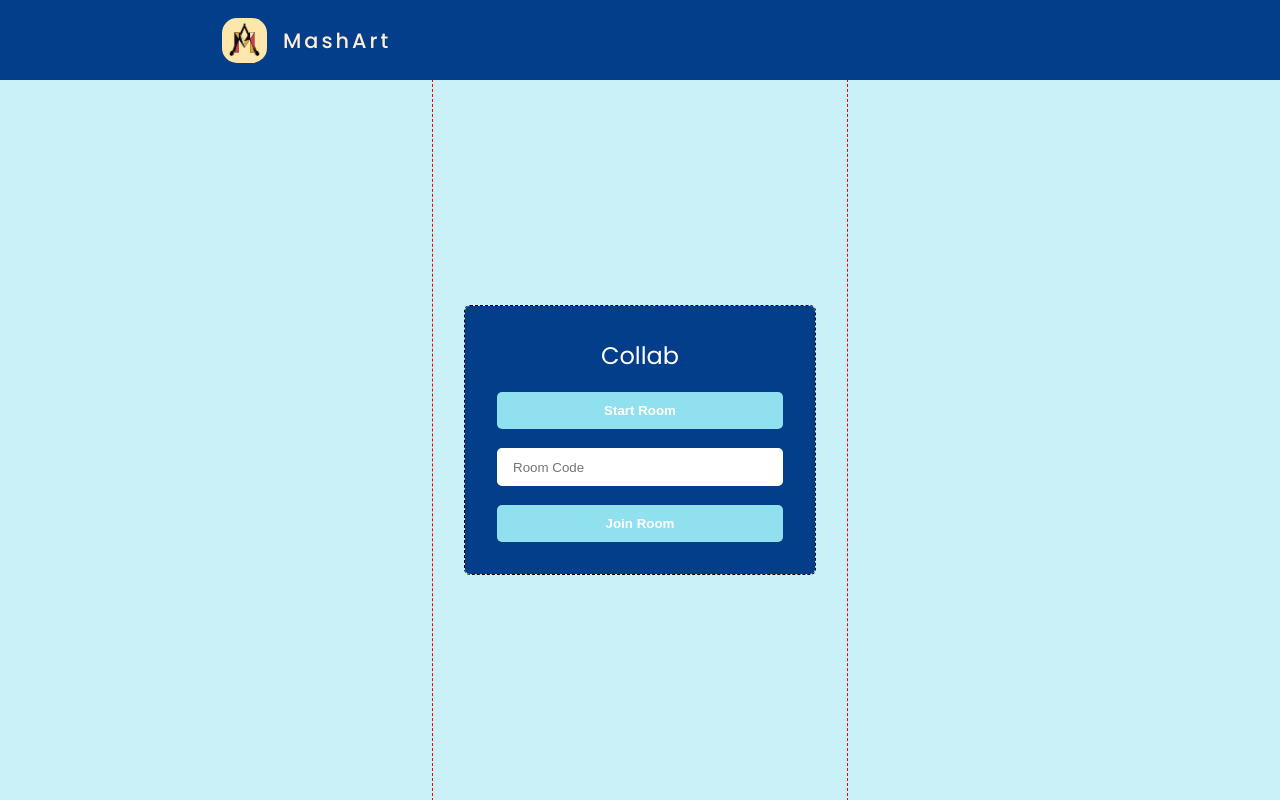
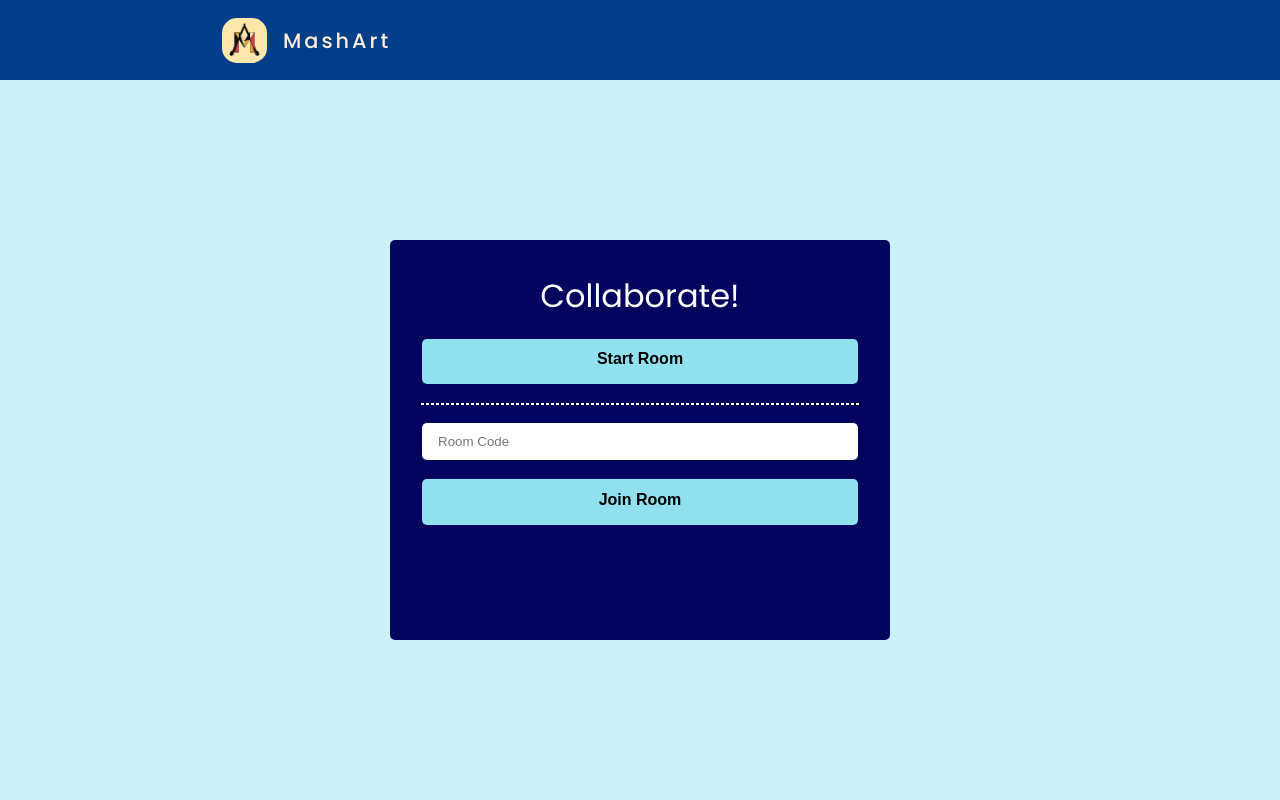
Before and after one commit to HARALARK/MashArt, a React (Create React App) app in the folder mashart/frontend/: page /collab in a window 1280 px wide. Built offline with nearby package versions, Linux system fonts and the light colour scheme; a web font is replaced by a local one.

Commit message:
Edited the css styling.

```diff
--- a/mashart/frontend/src/screens/CollabScreen.js
+++ b/mashart/frontend/src/screens/CollabScreen.js
@@ -22,12 +22,12 @@ const CollabScreen = () => {
 
                 <div className="join-container">
                     <Form>
-                        <p className="heading">Collab</p>
+                        <p className="heading">Collaborate!</p>
                         {loading && <Message>Loading...</Message>}
                         {error && <Message variant="error">{error}</Message>}
                         <SubmitButton type = "button" value="Start Room"  />
 
-
+                        <Divider></Divider>
                         <Input
                             type="text"
                             placeholder="Room Code"
@@ -50,21 +50,22 @@ const Hero = styled.section`
   justify-content: center;
   align-items: center;
 `
-
+const Divider = styled.section`
+  outline: 1px dashed white;
+`
 const Container = styled.div`
   display: flex;
   align-items: center;
   justify-content: center;
 
   height: calc(100vh - 80px);
-
   .design-container {
     display: none;
   }
 
   .heading {
     color: var(--light);
-    font-size: 1.5rem;
+    font-size: 2rem;
     text-align: center;
   }
 
@@ -77,29 +78,28 @@ const Container = styled.div`
 
   }
 
-  outline: 1px dashed red;
 `
 
 const Form = styled.form`
-  background-color: var(--secondary);
-  padding: 2rem 2rem;
+  background-color: var(--secondary-dark);
+  padding: 2rem 2rem 1rem;
   border-radius: 5px;
 
-  width: 350px;
-
+  width: 500px;
+  height: 400px;
   display: flex;
   flex-direction: column;
   gap: 1.2rem;
 
-  outline: 1px dashed black;
 `
 
 const SubmitButton = styled(Input)`
   background-color: var(--primary);
-  color: var(--light);
+  color: var(--dark);
   font-weight: 600;
   margin: 0rem 0 0rem;
-
+  font-size: 1rem;
+  padding-bottom: 1rem;
   cursor: pointer;
 
   &:hover {
```
